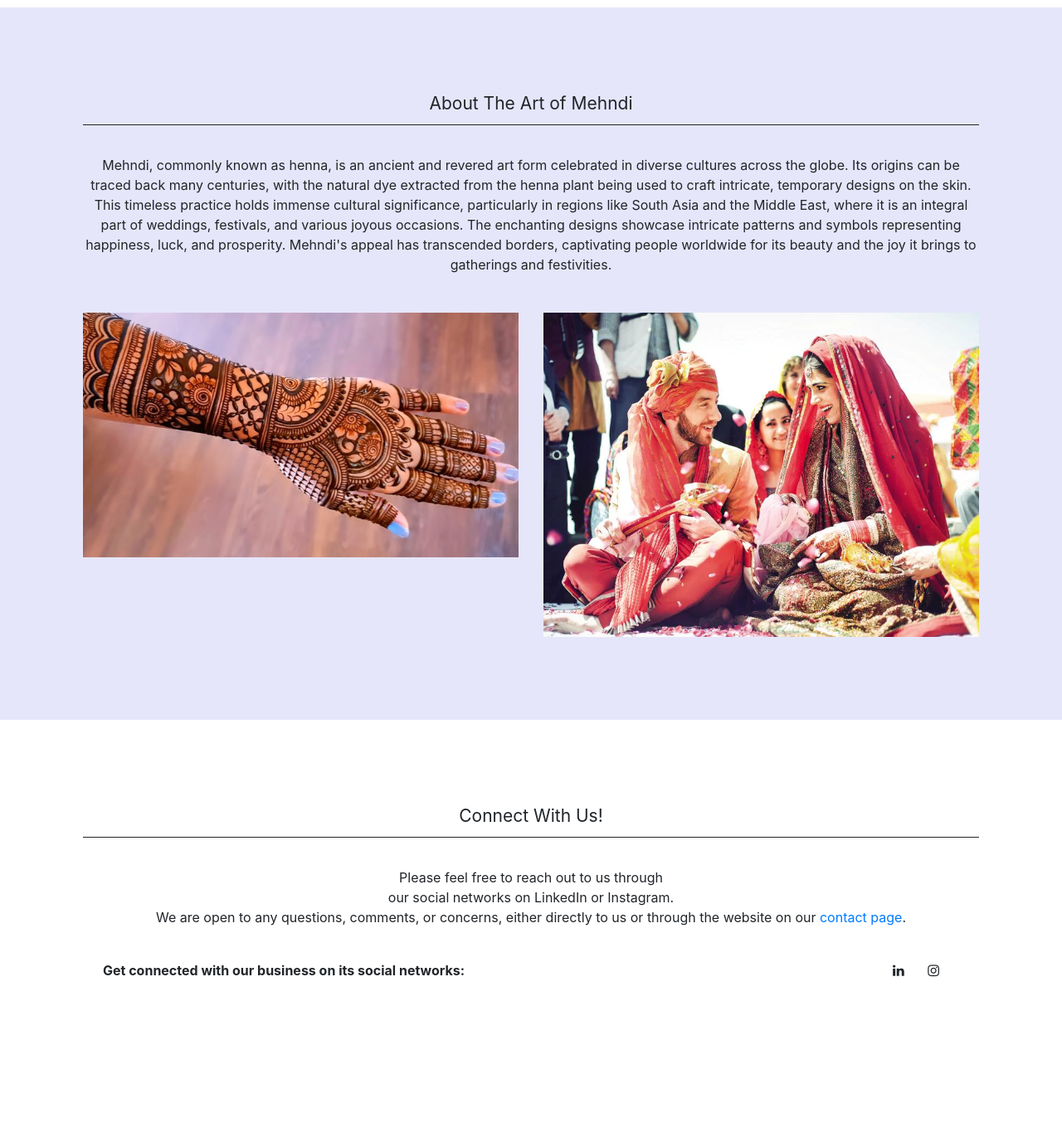
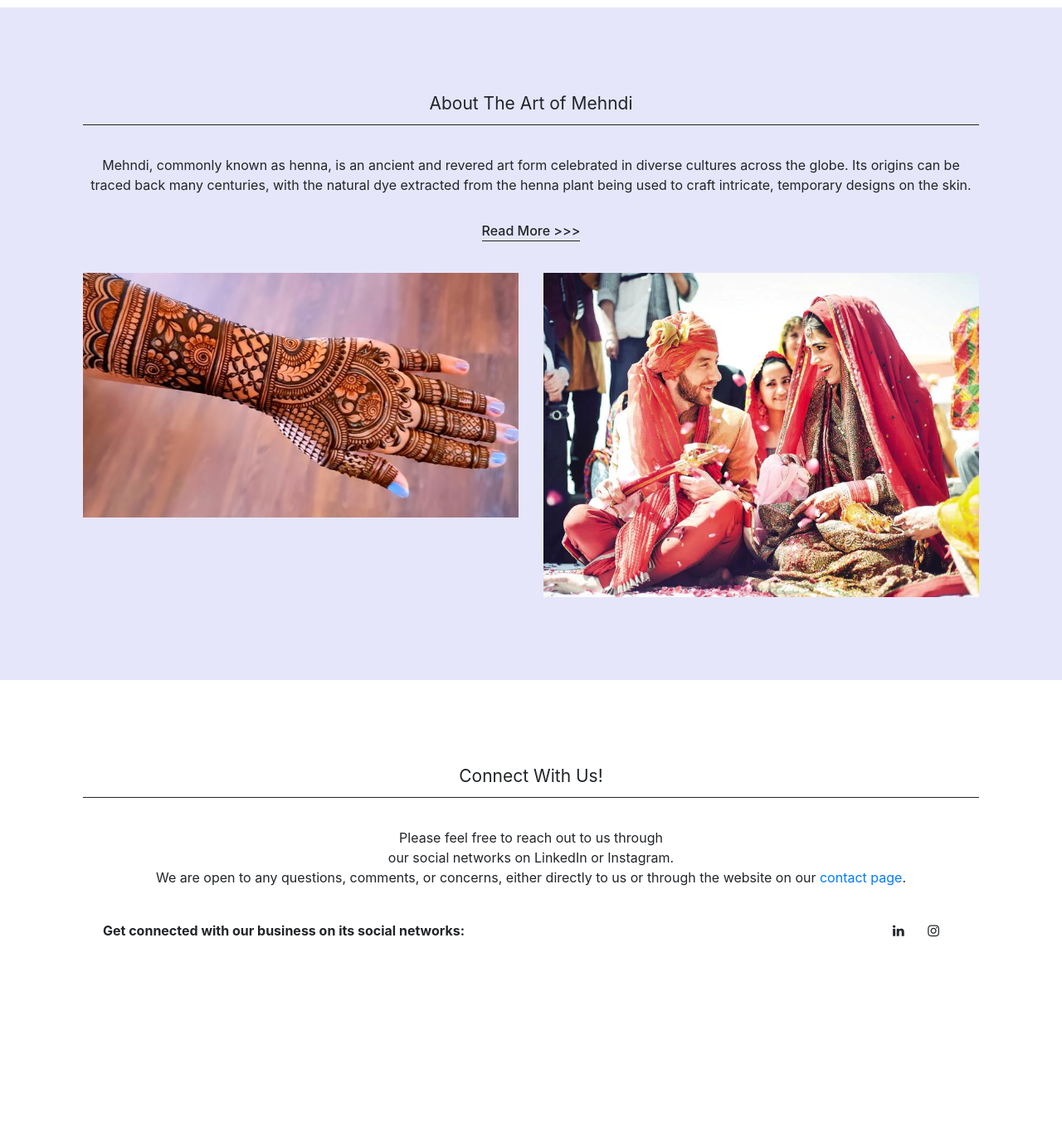
Before and after one commit to a-shah008/rujuls_mehndi, a Flask app: page / in a window 1280 px wide. Shown: the part 836-2213 px from the top of the page at 83% size. After the commit the page ends 1966 px from the top, so only its background shows below. Run offline with Flask 3, Linux system fonts and the light colour scheme; some libraries are stand-ins or nearby versions.

Commit message:
Added read more toggler functionality

```diff
--- a/app/static/css/styles.css
+++ b/app/static/css/styles.css
@@ -124,3 +124,35 @@ header, body {
   height:13em;
   background-size: 148px 208px;
 }
+
+#check {
+  display: none;
+}
+
+.content {
+  display: none;
+  transition: 0.5s linear;
+}
+
+label {
+  margin-top: 15px;
+  display: inline-block;
+  border-bottom: 1px solid;
+  cursor: pointer;
+  font-weight: 500;
+}
+
+#check:checked ~ .content {
+  display: block;
+}
+
+#check:checked ~ div label {
+  visibility: hidden;
+}
+
+#check:checked ~ div label:after {
+  content: '<<< Show Less';
+  display: block;
+  visibility: visible;
+  border-bottom: 1px solid;
+}
--- a/app/templates/home.html
+++ b/app/templates/home.html
@@ -69,9 +69,18 @@
         <div style="background-color: lavender;">
             <div style="padding: 100px;">
                 <p class="text-center" style="font-size: 21px; border-bottom: solid 1px; padding-bottom: 10px;">About The Art of Mehndi</p>
-                <p class="text-center" style="padding-top: 20px;">
-                    Mehndi, commonly known as henna, is an ancient and revered art form celebrated in diverse cultures across the globe. Its origins can be traced back many centuries, with the natural dye extracted from the henna plant being used to craft intricate, temporary designs on the skin. This timeless practice holds immense cultural significance, particularly in regions like South Asia and the Middle East, where it is an integral part of weddings, festivals, and various joyous occasions. The enchanting designs showcase intricate patterns and symbols representing happiness, luck, and prosperity. Mehndi's appeal has transcended borders, captivating people worldwide for its beauty and the joy it brings to gatherings and festivities.
-                </p>
+                <div>
+                    <input type="checkbox" id="check">
+                    <p class="text-center" style="padding-top: 20px;">
+                        Mehndi, commonly known as henna, is an ancient and revered art form celebrated in diverse cultures across the globe. Its origins can be traced back many centuries, with the natural dye extracted from the henna plant being used to craft intricate, temporary designs on the skin.
+                    </p>
+                    <div class="content text-center">
+                        <p>This timeless practice holds immense cultural significance, particularly in regions like South Asia and the Middle East, where it is an integral part of weddings, festivals, and various joyous occasions. The enchanting designs showcase intricate patterns and symbols representing happiness, luck, and prosperity. Mehndi's appeal has transcended borders, captivating people worldwide for its beauty and the joy it brings to gatherings and festivities.</p>
+                    </div>
+                    <div class="text-center">
+                        <label for="check">Read More >>></label>
+                    </div>
+                </div>
                 <div class="text-center">
                     <div class="row" style="padding-top: 30px;">
                         <div class="col-md-6">
```
